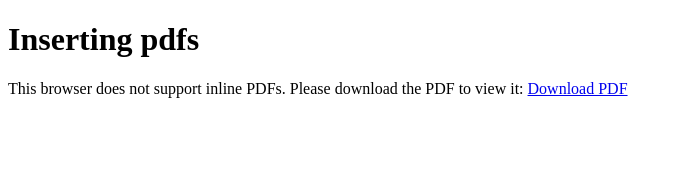
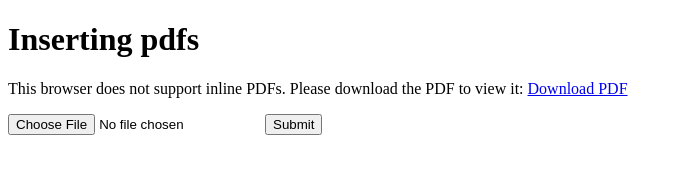
Before and after one commit to vaibhavjindal/cfd, a plain HTML site: page index.html in a window 1280 px wide. Shown: the whole page, without its empty margins (0-683 px from the left). Drawn offline with Linux system fonts and the light colour scheme.

Commit message:
Update index.html

```diff
--- a/index.html
+++ b/index.html
@@ -13,6 +13,9 @@
 <div id="example1">hello</div>
 <script src="PDFObject/pdfobject.js"></script>
 <script>PDFObject.embed("latex _project.pdf", "#example1");</script>
+  <form method="post" enctype="multipart/form-data" action="/upload">
+    <input type="file" name="file">
+    <input type="submit" value="Submit">
 </body>
 
 </html>
```
